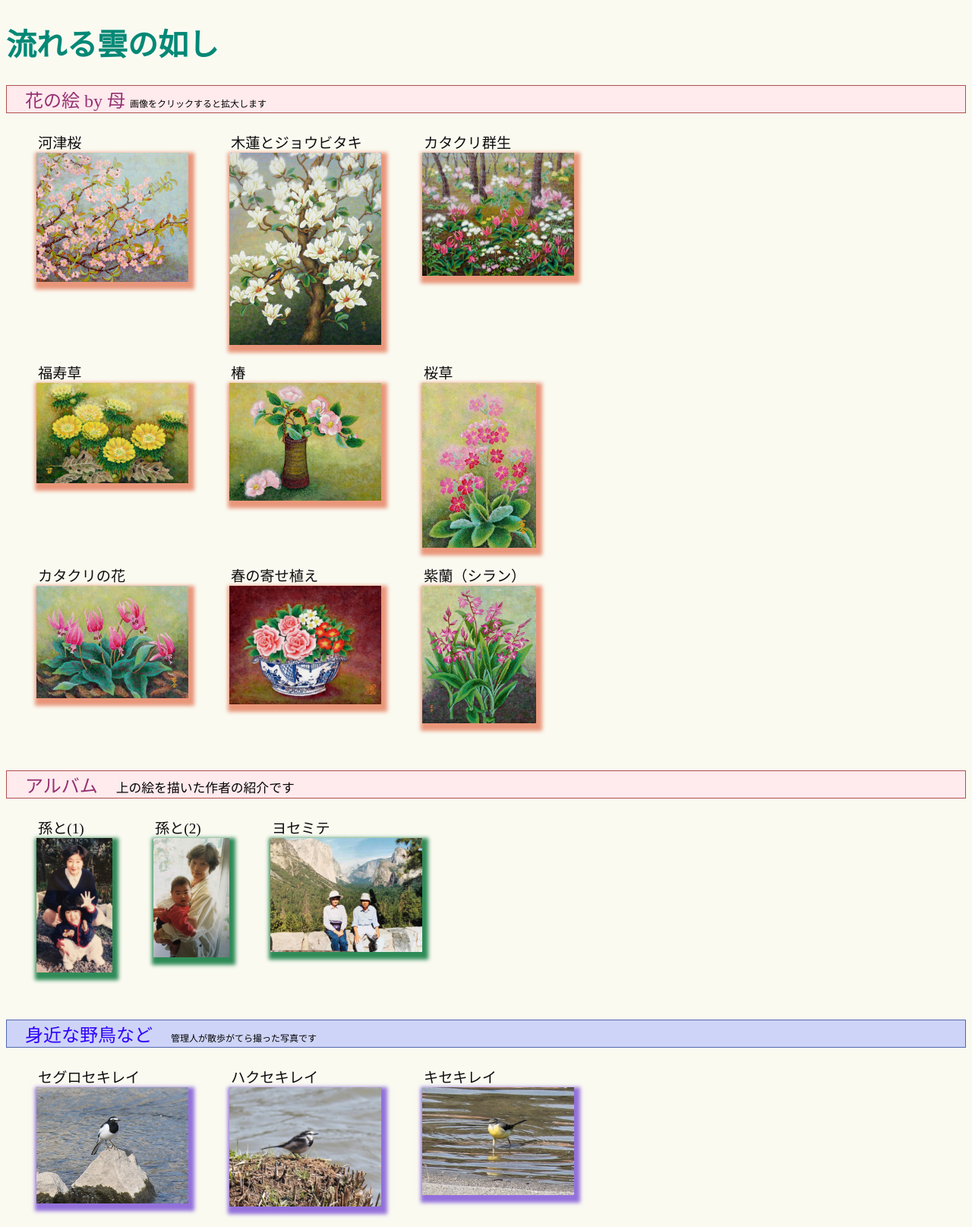
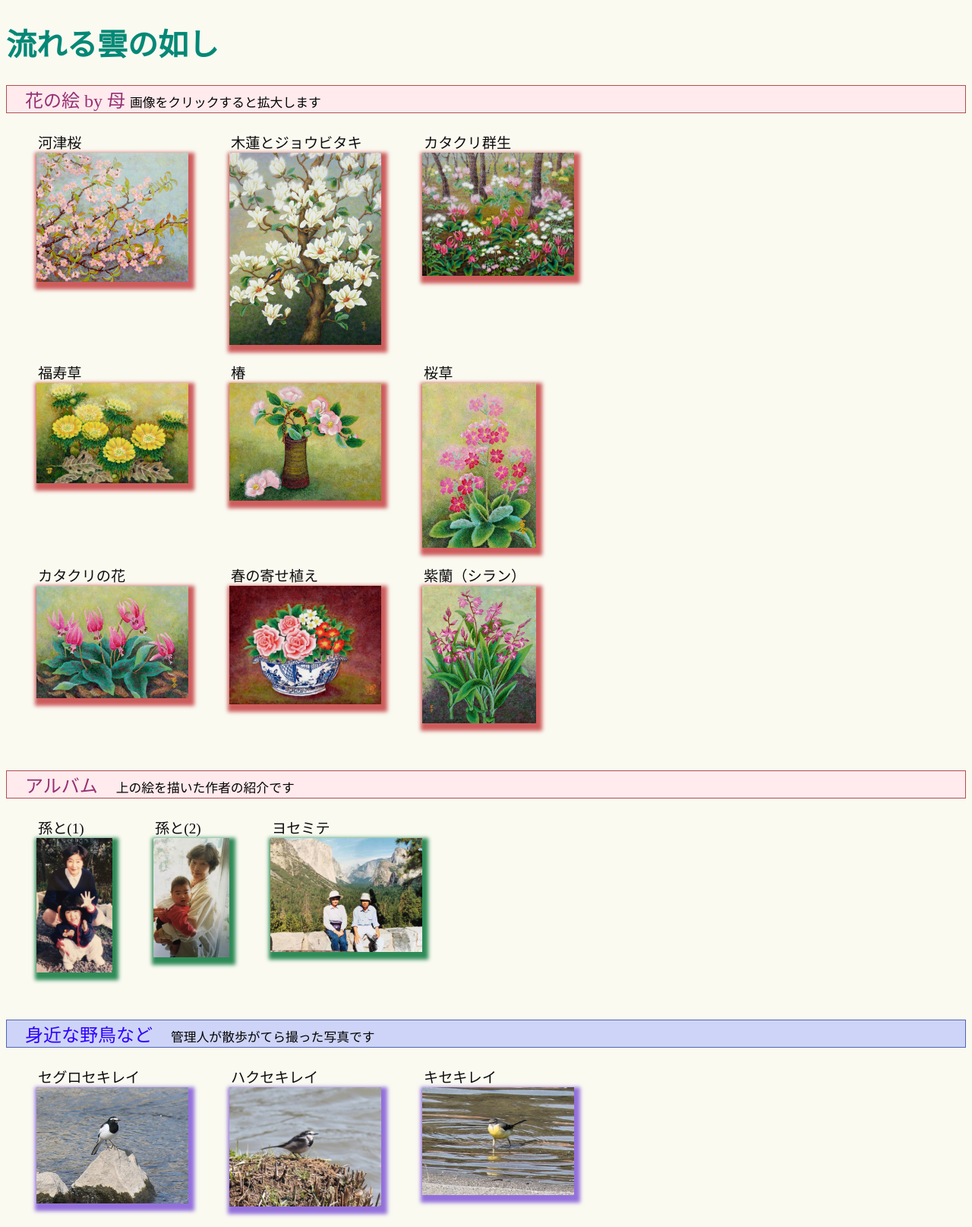
Before and after one commit to nkino-kino/ikuy-iron2, a PHP site: page / in a window 1280 px wide. Shown: the top 1615 px of the page at 76% size. Run offline with PHP 8.4, Linux system fonts and the light colour scheme.

Commit message:
Update css練習.css

```diff
--- a/css練習.css
+++ b/css練習.css
@@ -10,7 +10,7 @@ p.sample1 {
 p.sample1 span {
     text-align: right;
     color:rgb(3, 3, 3);
-    font-size: 50%;
+    font-size: 70%;
 }
 p.sample2 {
     color:rgb(150, 49, 116);
@@ -21,7 +21,7 @@ p.sample2 {
 p.sample2 span {
     text-align: right;
     color:rgb(3, 3, 3);
-    font-size: 50%;
+    font-size: 70%;
 }
 p.sample3 {
     color:rgb(150, 49, 116);
@@ -44,7 +44,7 @@ p.sample3 span {
     vertical-align: top;    /* 要素を上下中央で揃える */
 }
 .flower img {
-    box-shadow: 3px 5px 5px 5px #e9967a;
+    box-shadow: 3px 5px 5px 5px #cd5c5c;
     }
 .flower > li {
     display:  inline-block;     /* インラインブロック要素にする */
```
